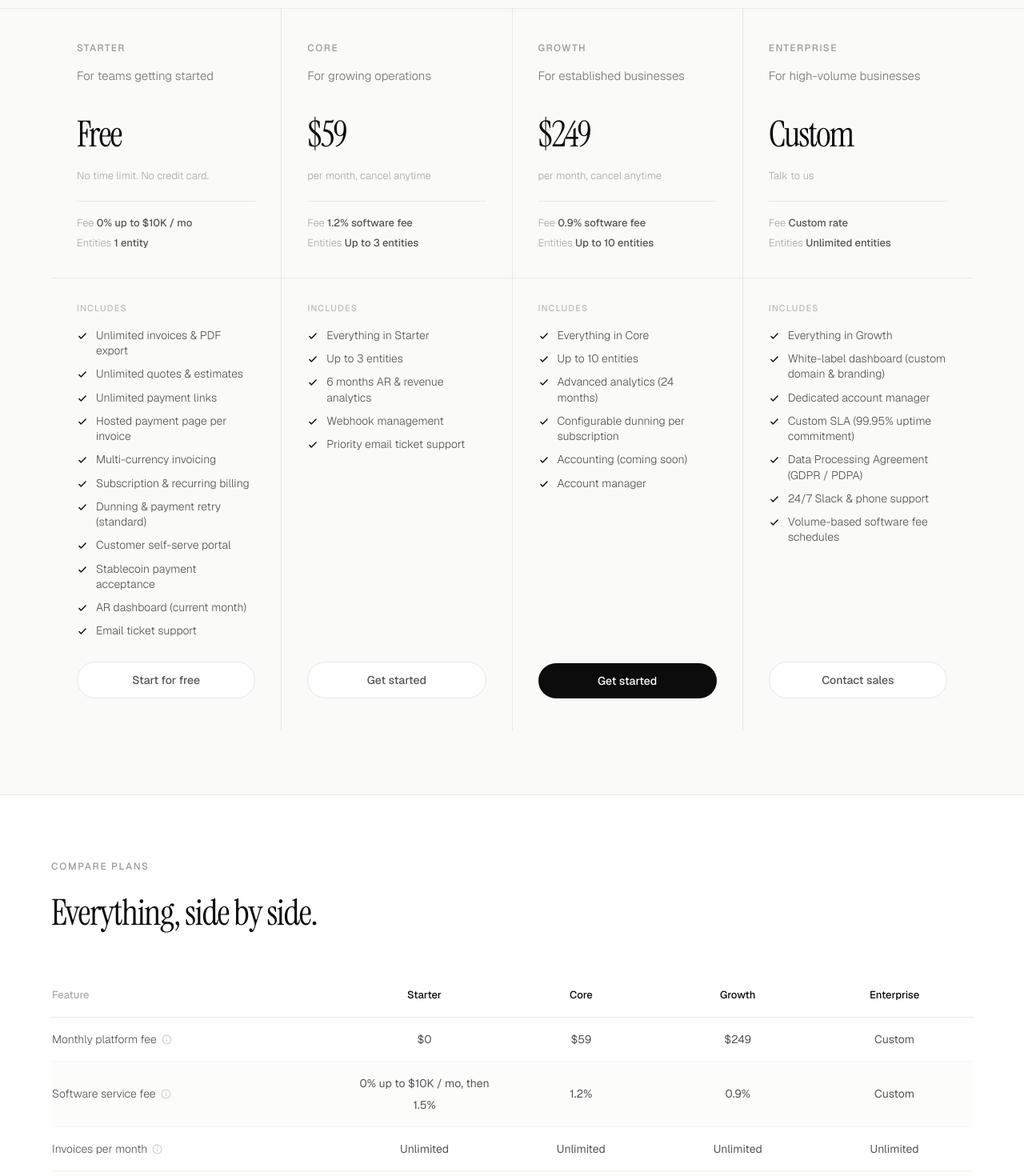
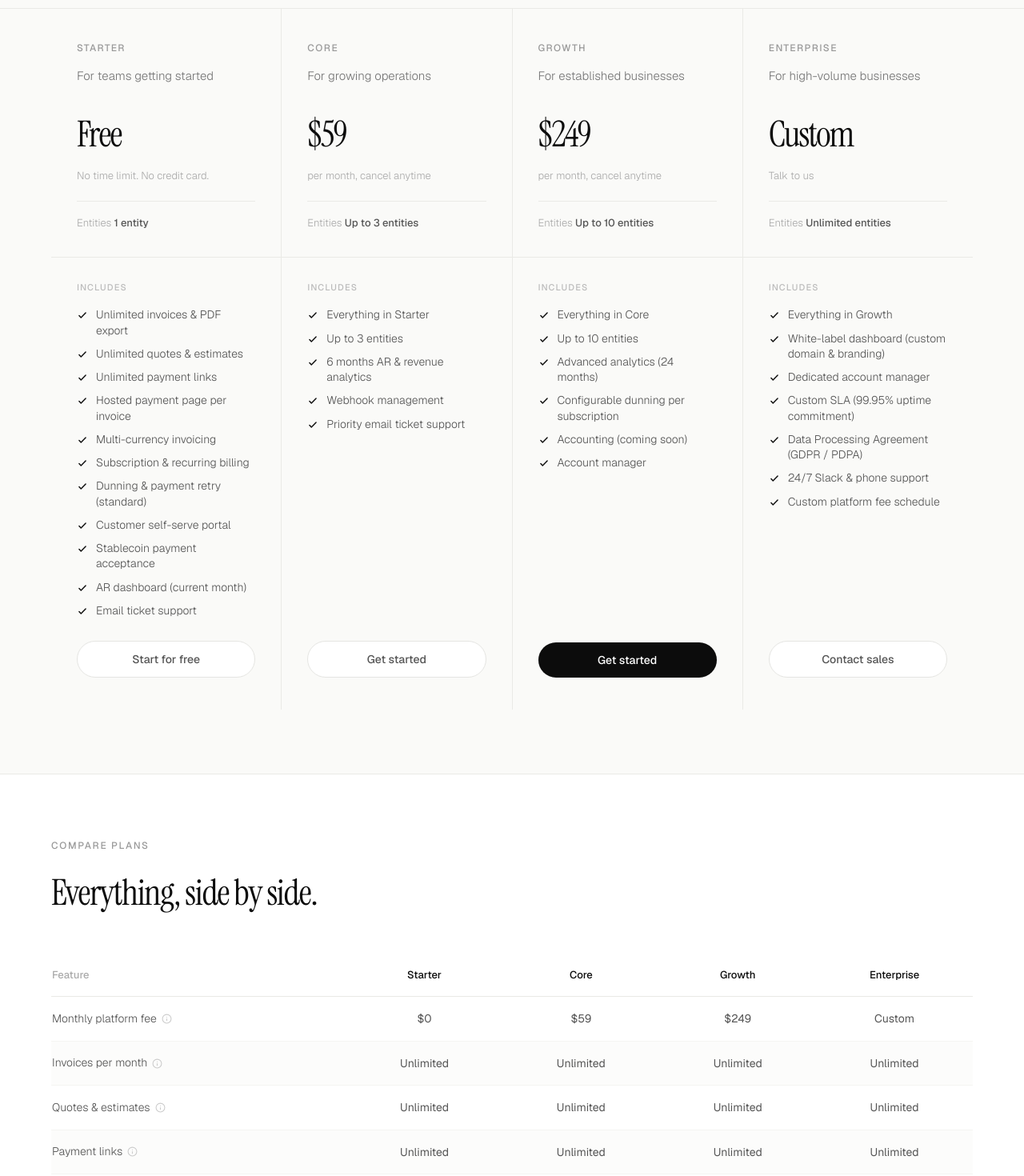
Before and after one commit to omniasky/paymonei-website, a Next.js app: page /pricing in a window 1280 px wide. Shown: the part 440-1910 px from the top of the page at 80% size. Built offline with nearby package versions, Linux system fonts and the light colour scheme.

Commit message:
fix(doc): wording

```diff
--- a/src/app/pricing/page.tsx
+++ b/src/app/pricing/page.tsx
@@ -46,13 +46,11 @@ void _metadataRef; // suppress unused warning
 
 // ── Pricing model (comments only; no runtime effect) ────────────────────────
 //
-// Framing: Software platform fee + per-volume software service fee.
-// We are NOT charging interchange, MDR, or payment processing fees.
-// Licensed infrastructure costs are absorbed by execution partners.
-//
-// Free tier: 0% software fee on first $10K/month billing volume.
-// Above $10K: 1.5% software fee (software fee, not a processing fee).
-// Legally consistent with ToS and the Chargebee/Maxio billing model.
+// Framing: Pure subscription (platform fee). No per-volume % fee.
+// Starter: free indefinitely (feature-gated by entities).
+// Core $59/mo, Growth $249/mo, Enterprise custom.
+// Bank / network / card fees are set by payment infrastructure — not us.
+// Legally consistent with Xero / QuickBooks SaaS subscription model.
 
 const plans = [
   {
@@ -65,7 +63,6 @@ const plans = [
     cta: "Start for free",
     ctaHref: "https://app.paymonei.com/auth/register",
     ctaPrimary: false,
-    softwareFee: "0% up to $10K / mo",
     entities: "1 entity",
     includes: [
       "Unlimited invoices & PDF export",
@@ -91,7 +88,6 @@ const plans = [
     cta: "Get started",
     ctaHref: "https://app.paymonei.com/auth/register?plan=core",
     ctaPrimary: false,
-    softwareFee: "1.2% software fee",
     entities: "Up to 3 entities",
     includes: [
       "Everything in Starter",
@@ -111,7 +107,6 @@ const plans = [
     cta: "Get started",
     ctaHref: "https://app.paymonei.com/auth/register?plan=growth",
     ctaPrimary: true,
-    softwareFee: "0.9% software fee",
     entities: "Up to 10 entities",
     includes: [
       "Everything in Core",
@@ -132,7 +127,6 @@ const plans = [
     cta: "Contact sales",
     ctaHref: "mailto:sales@paymonei.com",
     ctaPrimary: false,
-    softwareFee: "Custom rate",
     entities: "Unlimited entities",
     includes: [
       "Everything in Growth",
@@ -141,23 +135,19 @@ const plans = [
       "Custom SLA (99.95% uptime commitment)",
       "Data Processing Agreement (GDPR / PDPA)",
       "24/7 Slack & phone support",
-      "Volume-based software fee schedules",
+      "Custom platform fee schedule",
     ],
   },
 ];
 
 const faqs = [
   {
-    q: "What does the software service fee cover?",
-    a: "It covers the software itself: creating invoices, generating payment links, running subscription billing, sending dunning reminders, and delivering webhooks. We charge for the software layer. The actual movement of money is handled by licensed financial partners — we are not a payment processor or financial institution.",
+    q: "What does the platform fee cover?",
+    a: "Your platform fee pays for the Paymonei software: invoice creation, PDF generation, payment links, subscription billing, dunning automation, webhook delivery, and the AR dashboard. It is a flat monthly fee — the same regardless of how many invoices you send or what payment methods your clients use.",
   },
   {
-    q: "What does a payment actually cost my client?",
-    a: "It depends on how your client pays. On a $1,000 invoice using the Starter plan:\n\nStablecoin (USDC/USDT): $0 software fee (under $10K/month) + ~$0.01 blockchain gas. Your client pays $1,000.01 effectively nothing extra.\n\nCredit or debit card: $0 software fee + ~$34 card processing fee from our execution partner (approx. 3.4% + $0.37). Total cost: ~$34 on a $1,000 invoice.\n\nCard processing fees are charged by our licensed payment execution partners, not by Paymonei. They appear itemised at checkout. Stablecoin payments avoid card processing entirely.",
-  },
-  {
-    q: "Why is the Starter plan free up to $10K / month?",
-    a: "We want businesses to build real invoice history and verify that Paymonei fits their workflow before committing to a paid plan. The $10K threshold resets every month — bill under $10K in any given month and pay nothing. Above $10K, a 1.5% software fee applies to the excess. Most businesses grow into the Core plan once they need multiple entities or deeper analytics — not because of the fee.",
+    q: "What does my client pay when settling an invoice?",
+    a: "Your client pays the invoice amount. Card and bank transfer payments carry standard network processing fees set by card schemes (Visa, Mastercard) and banking infrastructure — these are deducted from your settlement, not added on top for your client. Stablecoin payments (USDC/USDT) carry only a small blockchain network fee of roughly $0.01.",
   },
   {
     q: "Is there a setup fee or contract?",
@@ -165,23 +155,19 @@ const faqs = [
   },
   {
     q: "What is the difference between Core ($59) and Growth ($249)?",
-    a: "Core adds up to 3 entities, 6 months of AR analytics, and webhook management on top of the free Starter features. Growth scales to 10 entities, 24 months of analytics, configurable dunning per subscription, an account manager, and access to our built-in accounting tools when available.",
-  },
-  {
-    q: "Do you handle the actual payment processing?",
-    a: "No. Paymonei is software. We generate invoices, payment links, and coordinate billing workflows. The actual movement of funds is executed by our licensed financial infrastructure partners. Your contract for financial services is with a regulated institution, not with us.",
+    a: "Core adds up to 3 entities, 6 months of AR analytics, and webhook management on top of everything in Starter. Growth scales to 10 entities, 24 months of analytics, configurable dunning per subscription, an account manager, and built-in accounting tools when available.",
   },
   {
     q: "What currencies and geographies are supported?",
-    a: "Our software supports multi-currency invoice creation and payment link generation across 150+ countries. Supported settlement currencies and local payment methods depend on the underlying licensed infrastructure partners active in your region.",
+    a: "Paymonei supports multi-currency invoice creation and payment link generation across 150+ countries. Available settlement currencies and local payment methods depend on the payment infrastructure active in your region.",
   },
   {
     q: "Can I accept stablecoin payments (USDC / USDT)?",
-    a: "Yes. Merchants can enable USDC and USDT as payment options on their invoices and payment pages. Settlement is handled by our licensed infrastructure partners. Paymonei does not provide cryptocurrency exchange or custody services.",
+    a: "Yes. Merchants can enable USDC and USDT as payment options on any invoice or payment page. Stablecoin settlement is handled by licensed infrastructure partners. Paymonei does not provide cryptocurrency exchange or custody services.",
   },
   {
     q: "What is the working capital eligibility feature?",
-    a: "Merchants with a verified account and consistent invoice activity may become eligible for working capital facilities through our licensed lending partners. This is an opt-in referral service. Paymonei does not assess creditworthiness or make lending decisions. You are introduced directly to a licensed financial institution.",
+    a: "Merchants with a verified account and consistent invoice activity may become eligible for working capital introductions through licensed lending partners. This is an opt-in referral — Paymonei does not assess creditworthiness or make lending decisions.",
   },
 ];
 
@@ -198,13 +184,8 @@ type ComparisonRow = {
 const comparison: ComparisonRow[] = [
   {
     feature: "Monthly platform fee",
-    tooltip: "Fixed monthly cost. No contracts or minimums.",
+    tooltip: "Flat monthly cost. No contracts, no minimums, no per-invoice or per-volume charges.",
     starter: "$0", core: "$59", growth: "$249", enterprise: "Custom",
-  },
-  {
-    feature: "Software service fee",
-    tooltip: "Charged monthly on your billing volume. Starter: 0% on the first $10K billed each month, then 1.5% above that. Core: 1.2% on all volume. Growth: 0.9% on all volume.",
-    starter: "0% up to $10K / mo, then 1.5%", core: "1.2%", growth: "0.9%", enterprise: "Custom",
   },
   {
     feature: "Invoices per month",
@@ -395,12 +376,8 @@ export default function PricingPage() {
                       </span>
                     </div>
                     <p className="text-[13px] text-[#AAA] font-light mb-5">{plan.priceSub}</p>
-                    {/* Key specs: 2 lines only */}
+                    {/* Key specs */}
                     <div className="flex flex-col gap-1 pt-4 border-t border-[#EAEAE6]">
-                      <p className="text-[13px] text-[#555]">
-                        <span className="text-[#AAA] font-light">Fee </span>
-                        <span className="font-medium">{plan.softwareFee}</span>
-                      </p>
                       <p className="text-[13px] text-[#555]">
                         <span className="text-[#AAA] font-light">Entities </span>
                         <span className="font-medium">{plan.entities}</span>
@@ -519,10 +496,10 @@ export default function PricingPage() {
               className="text-[clamp(1.8rem,3.5vw,2.8rem)] font-light leading-tight tracking-[-0.03em] text-[#0C0C0C] mb-4"
               style={{ fontFamily: "'Instrument Serif', Georgia, serif" }}
             >
-              Not charged<br />by Paymonei.
+              Rates by<br />payment method.
             </h2>
             <p className="text-[15px] text-[#666] font-light leading-relaxed mb-12 max-w-xl">
-              Paying by card, bank transfer, or digital wallet involves fees set by card networks (Visa, Mastercard), Bank Indonesia (for QRIS), and local banking infrastructure. These rates are standard across the industry — Paymonei does not set, collect, or earn from them.
+              Card, bank transfer, and digital wallet payments carry standard fees set by card networks and banking infrastructure. Rates vary by payment method and region.
             </p>
 
             <div className="grid md:grid-cols-2 gap-6">
@@ -593,7 +570,7 @@ export default function PricingPage() {
             </div>
 
             <p className="mt-6 text-[12px] text-[#BBB] font-light leading-relaxed max-w-2xl">
-              Rates are set by card networks (Visa, Mastercard), Bank Indonesia, and local banking infrastructure. They are subject to change without notice and may vary by merchant category, transaction volume, card type, or applicable local regulations. Paymonei is not a payment processor, bank, or financial institution and does not set or collect these fees.
+              Rates shown are indicative and subject to change. Verify current rates with your payment services provider.
             </p>
           </div>
         </section>
```
